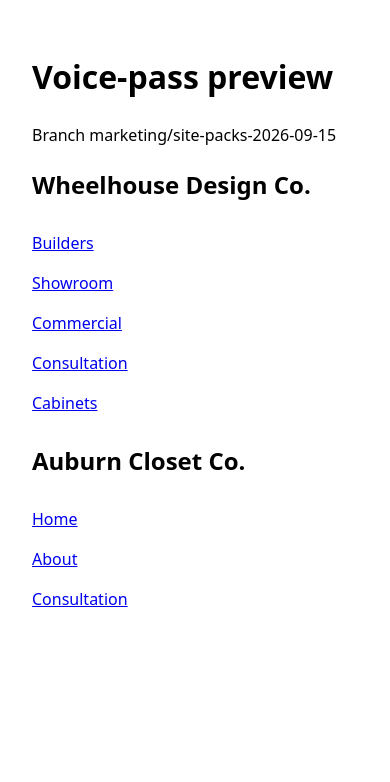
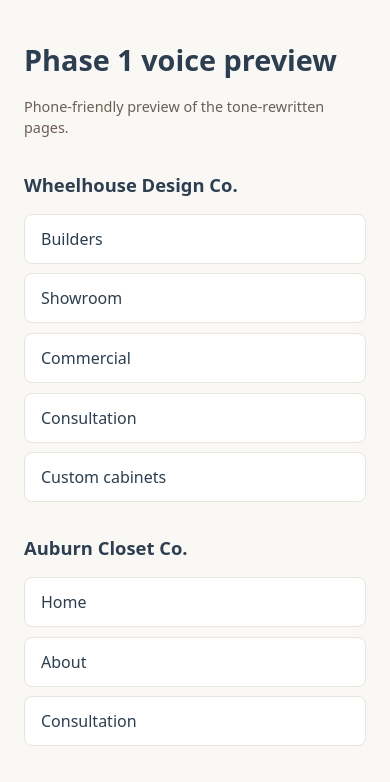
Before and after one commit to Johnwhd/wdc-voice-preview, a plain HTML site: page index.html in a window 390 px wide. Drawn offline with Linux system fonts and the light colour scheme.

Commit message:
Refresh Phase 1 phone preview hub

```diff
--- a/index.html
+++ b/index.html
@@ -1,18 +1,28 @@
-<!DOCTYPE html>
-<html lang="en"><head><meta charset="UTF-8"><meta name="viewport" content="width=device-width,initial-scale=1">
-<title>Voice-pass phone preview</title>
-<style>body{font-family:system-ui;padding:1.5rem;line-height:1.5}a{display:block;padding:.5rem 0}</style>
-</head><body>
-<h1>Voice-pass preview</h1>
-<p>Branch marketing/site-packs-2026-09-15</p>
+<!doctype html>
+<html lang="en">
+<head>
+<meta charset="utf-8">
+<meta name="viewport" content="width=device-width, initial-scale=1">
+<title>Wheelhouse Design Co. &amp; Auburn Closet Co. — Phase 1 voice preview</title>
+<style>
+:root{color-scheme:light}*{box-sizing:border-box}body{font-family:system-ui,-apple-system,BlinkMacSystemFont,"Segoe UI",sans-serif;line-height:1.5;margin:0;padding:1.5rem;max-width:44rem;color:#2d2926;background:#faf8f5}h1{font-size:1.8rem;line-height:1.15;color:#2c3e50}h2{font-size:1.15rem;color:#2c3e50;margin-top:2rem}ul{list-style:none;padding:0;margin:0}li{margin:.6rem 0}a{display:block;padding:.75rem 1rem;border:1px solid #e8e4de;border-radius:.5rem;background:#fff;color:#2c3e50;text-decoration:none}a:hover,a:focus{border-color:#9c7c5c;outline:2px solid #9c7c5c;outline-offset:1px}.note{color:#6b5e54;font-size:.9rem}</style>
+</head>
+<body>
+<h1>Phase 1 voice preview</h1>
+<p class="note">Phone-friendly preview of the tone-rewritten pages.</p>
 <h2>Wheelhouse Design Co.</h2>
-<a href="wdc/builders.html">Builders</a>
-<a href="wdc/showroom.html">Showroom</a>
-<a href="wdc/commercial.html">Commercial</a>
-<a href="wdc/consultation.html">Consultation</a>
-<a href="wdc/cabinets.html">Cabinets</a>
+<ul>
+<li><a href="wdc/builders.html">Builders</a></li>
+<li><a href="wdc/showroom.html">Showroom</a></li>
+<li><a href="wdc/commercial.html">Commercial</a></li>
+<li><a href="wdc/consultation.html">Consultation</a></li>
+<li><a href="wdc/cabinets.html">Custom cabinets</a></li>
+</ul>
 <h2>Auburn Closet Co.</h2>
-<a href="acc/index.html">Home</a>
-<a href="acc/about.html">About</a>
-<a href="acc/consultation.html">Consultation</a>
-</body></html>
+<ul>
+<li><a href="acc/index.html">Home</a></li>
+<li><a href="acc/about.html">About</a></li>
+<li><a href="acc/consultation.html">Consultation</a></li>
+</ul>
+</body>
+</html>
```
